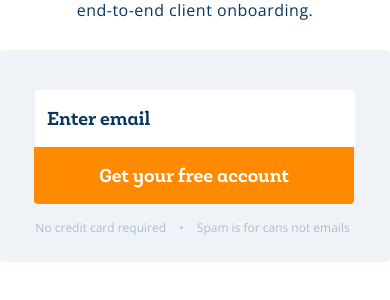
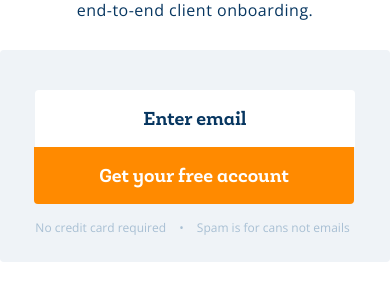
Before and after one commit to blue-earth/python-django-digi-form, a Django app: page / in a window 390 px wide. Shown: the part 284-584 px from the top of the page. Run offline with Django 3.2, Linux system fonts and the light colour scheme; some libraries are stand-ins or nearby versions.

Commit message:
When in mobile layout, centre align the placeholder text, but left align the actual user input

```diff
--- a/static/sass/home.scss
+++ b/static/sass/home.scss
@@ -373,18 +373,30 @@ a.nav-logo-wrapper {
   input::-webkit-input-placeholder {
     color: $dark-blue;
     font-size: 19px;
+    @include media('<=xs') {
+      text-align: center !important;
+    }
   }
   input:-moz-placeholder { /* Firefox 18- */
     color: $dark-blue;
     font-size: 19px;
+    @include media('<=xs') {
+      text-align: center !important;
+    }
   }
   input::-moz-placeholder { /* Firefox 19+ */
     color: $dark-blue;
     font-size: 19px;
+    @include media('<=xs') {
+      text-align: center !important;
+    }
   }
   input:-ms-input-placeholder {
     color: $dark-blue;
     font-size: 19px;
+    @include media('<=xs') {
+      text-align: center !important;
+    }
   }
   input:focus::-webkit-input-placeholder {
     color: rgba(7, 54, 96, 0.3);
--- a/static/stylesheets/home.css
+++ b/static/stylesheets/home.css
@@ -539,19 +539,39 @@ a.nav-logo-wrapper > img.logo-img {
   color: #073660;
   font-size: 19px;
 }
+@media (max-width: 480px) {
+  .cta-container input::-webkit-input-placeholder {
+    text-align: center !important;
+  }
+}
 .cta-container input:-moz-placeholder {
   /* Firefox 18- */
   color: #073660;
   font-size: 19px;
+}
+@media (max-width: 480px) {
+  .cta-container input:-moz-placeholder {
+    text-align: center !important;
+  }
 }
 .cta-container input::-moz-placeholder {
   /* Firefox 19+ */
   color: #073660;
   font-size: 19px;
 }
+@media (max-width: 480px) {
+  .cta-container input::-moz-placeholder {
+    text-align: center !important;
+  }
+}
 .cta-container input:-ms-input-placeholder {
   color: #073660;
   font-size: 19px;
+}
+@media (max-width: 480px) {
+  .cta-container input:-ms-input-placeholder {
+    text-align: center !important;
+  }
 }
 .cta-container input:focus::-webkit-input-placeholder {
   color: rgba(7, 54, 96, 0.3);
```
